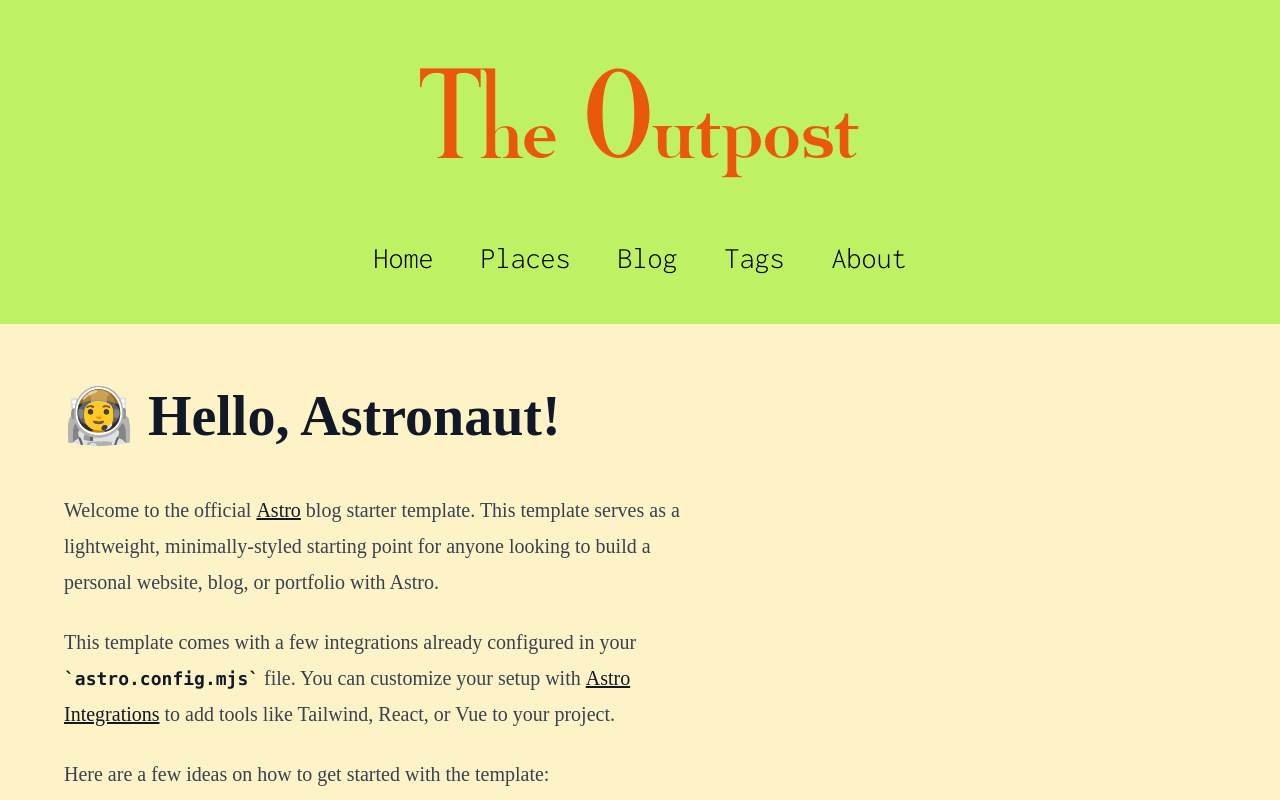
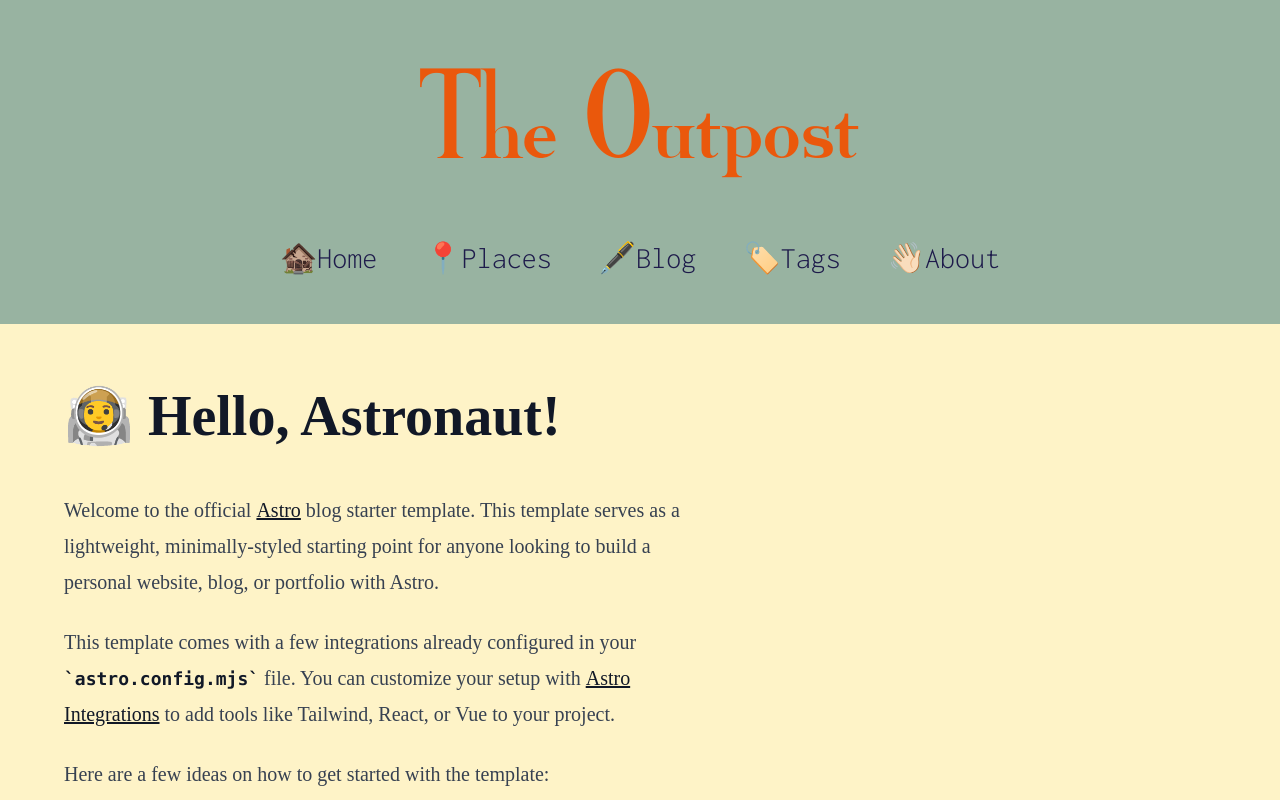
Before and after one commit to the-outpost/theoutpost, an Astro site: page / in a window 1280 px wide. Shown: the top 800 px of the page. Built offline with nearby package versions, Linux system fonts and the light colour scheme; Astro itself is replaced by a stand-in of ours.

Commit message:
Starting to look good.

```diff
--- a/src/components/Footer.astro
+++ b/src/components/Footer.astro
@@ -2,6 +2,6 @@
 const today = new Date();
 ---
 
-<footer class="bg-amber-100 font-Inconsolata text-center p-4">
+<footer class="bg-amber-100 font-Inconsolata text-center p-4 text-indigo-950">
 	&copy; {today.getFullYear()} Nick Hallahan. All rights reserved.
 </footer>
--- a/src/layouts/BigOutpostLayout.astro
+++ b/src/layouts/BigOutpostLayout.astro
@@ -13,14 +13,14 @@ import '../styles/global.css'
     <BaseHead title={SITE_TITLE} description={SITE_DESCRIPTION} />
   </head>
   <body>
-    <header class="text-center bg-lime-300 p-8">
+    <header class="text-center bg-sage p-8">
         <h1 class="text-9xl p-8 text-orange-600 font-HighAlpine">The Outpost</h1>
-        <nav class="text-3xl p-4 font-Inconsolata">
-            <a class="p-4" href="/">Home</a>
-            <a class="p-4" href="/places">Places</a>
-            <a class="p-4" href="/blog">Blog</a>
-            <a class="p-4" href="/tags">Tags</a>
-            <a class="p-4" href="/about">About</a>
+        <nav class="text-3xl p-4 font-Inconsolata text-indigo-950">
+            <a class="p-4" href="/">🏚️Home</a>
+            <a class="p-4" href="/places">📍Places</a>
+            <a class="p-4" href="/blog">🖋️Blog</a>
+            <a class="p-4" href="/tags">🏷️Tags</a>
+            <a class="p-4" href="/about">👋🏻About</a>
         </nav>
     </header>
 
--- a/tailwind.config.cjs
+++ b/tailwind.config.cjs
@@ -7,6 +7,9 @@ module.exports = {
         HighAlpine: ['HighAlpine', 'Baskerville', 'serif'],
         BellMT: ['BellMT', 'Baskerville', 'serif'],
         Inconsolata: ['Inconsolata', 'sans-serif']
+      },
+      colors: {
+        sage: '#98b3a1'
       }
     },
   },
```
